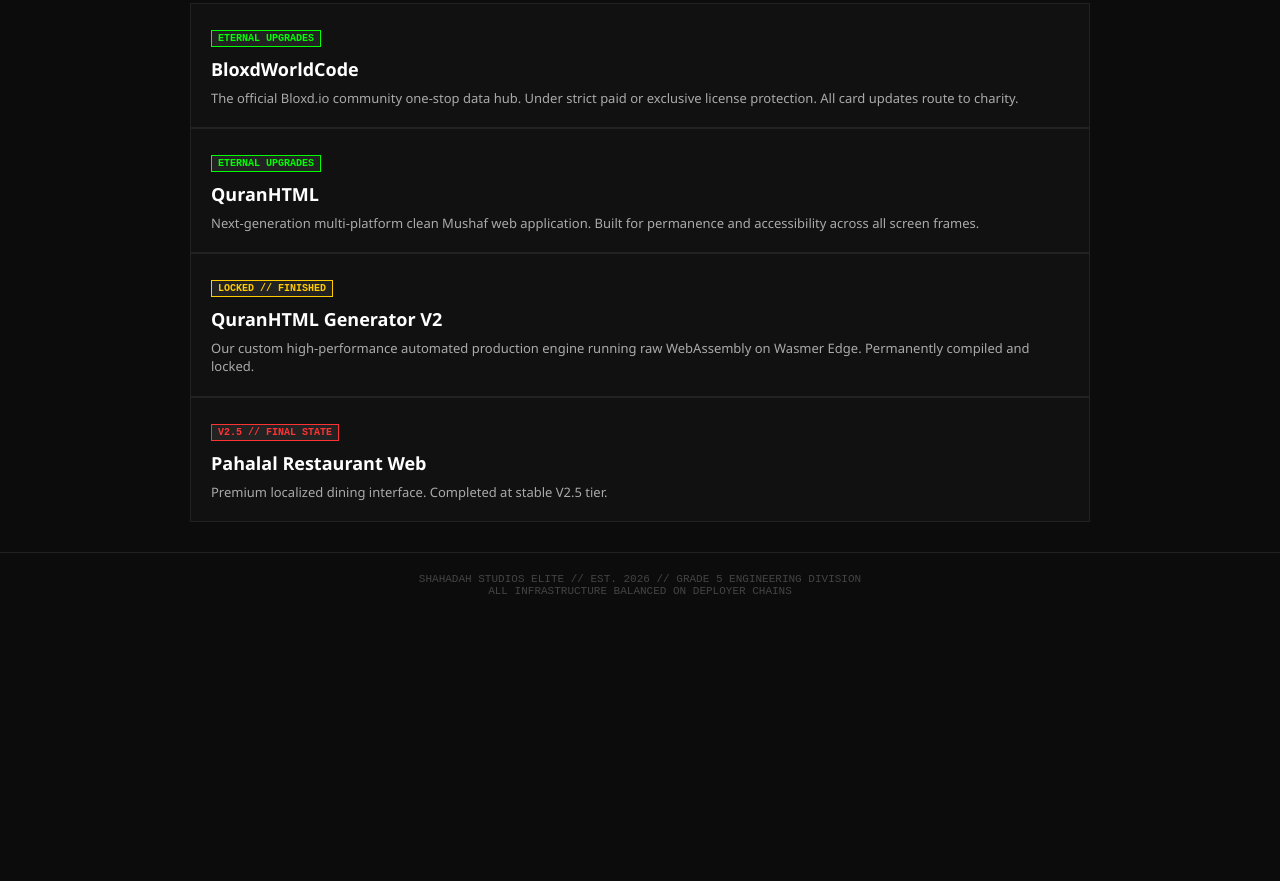
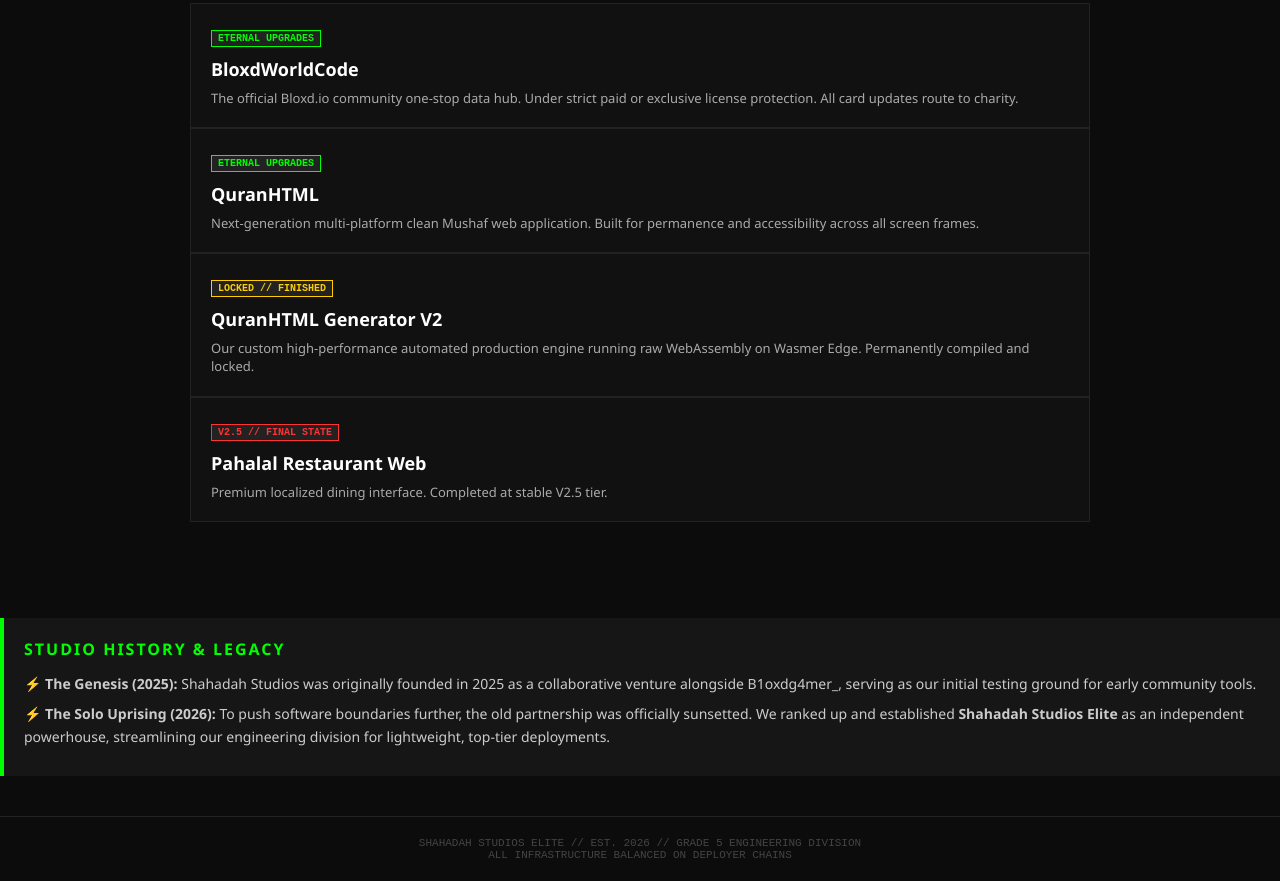
Before and after one commit to Shahadah-studs/Official-Web, a plain HTML site: page index.html in a window 1280 px wide. Shown: the part 422-1303 px from the top of the page. Before the commit the page ends 1039 px from the top, so only its background shows below. Drawn offline with Linux system fonts and the light colour scheme.

Commit message:
Add Studio History & Legacy section
Added Studio History & Legacy section to index.html

```diff
--- a/index.html
+++ b/index.html
@@ -190,6 +190,16 @@
         </div>
 
     </div>
+    <br>
+    <br>
+    <br>
+    <!-- Studio Legacy & History Section -->
+        <div class="manifesto-box" style="border-left-color: #00ff00; margin-bottom: 40px;">
+            <h2 style="color: #00ff00;">Studio History & Legacy</h2>
+            <p><b>⚡ The Genesis (2025):</b> Shahadah Studios was originally founded in 2025 as a collaborative venture alongside B1oxdg4mer_, serving as our initial testing ground for early community tools.</p>
+            <p><b>⚡ The Solo Uprising (2026):</b> To push software boundaries further, the old partnership was officially sunsetted. We ranked up and established <b>Shahadah Studios Elite</b> as an independent powerhouse, streamlining our engineering division for lightweight, top-tier deployments.</p>
+        </div>
+
 
     <footer>
         SHAHADAH STUDIOS ELITE // EST. 2026 // GRADE 5 ENGINEERING DIVISION <br>
```
